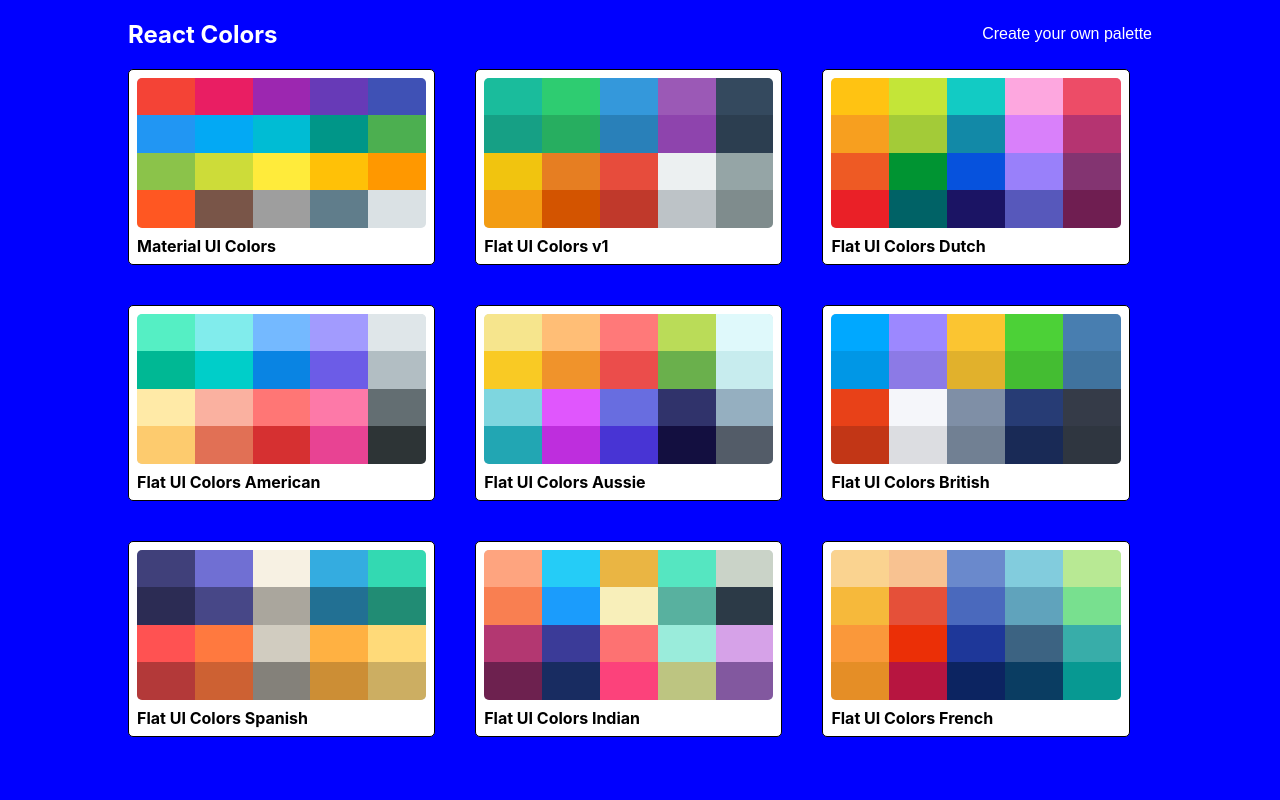
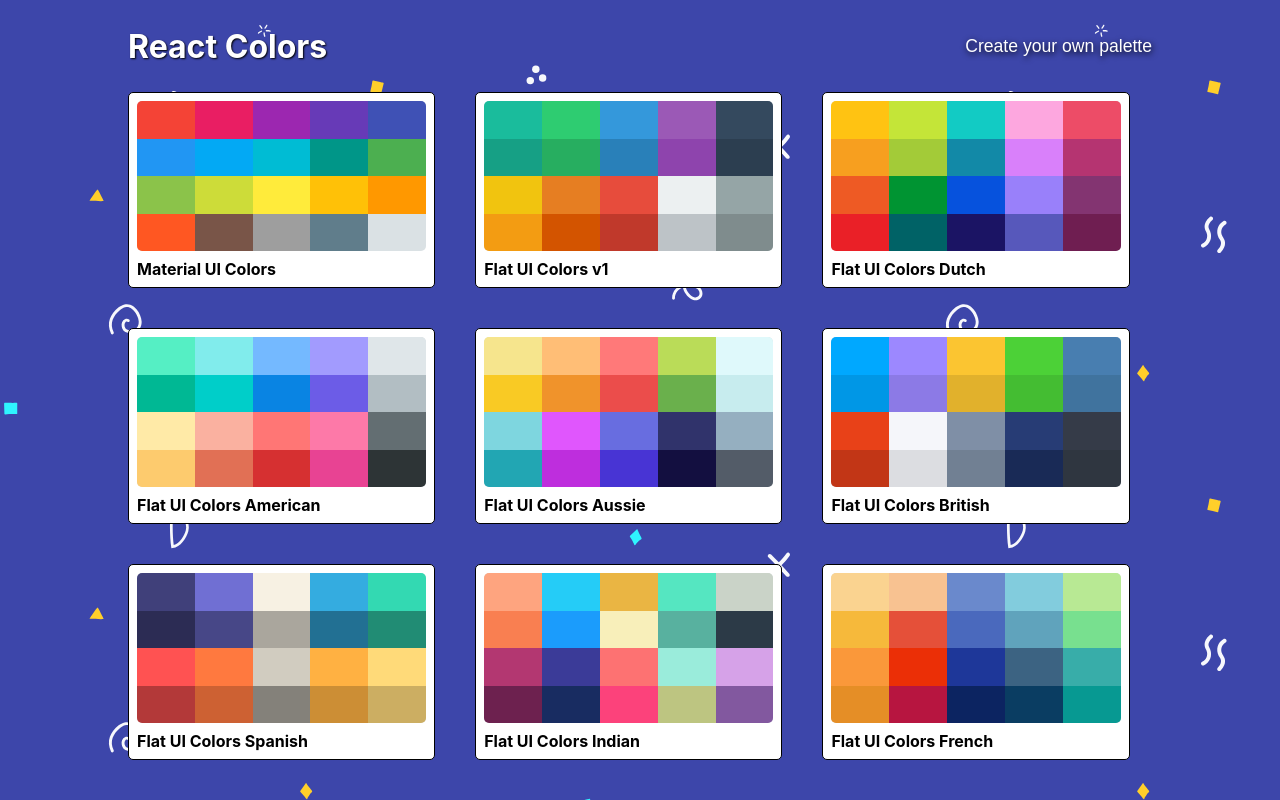
Before and after one commit to NimajF/Colors-App, a React (Create React App) app: page / in a window 1280 px wide. Built offline with nearby package versions, Linux system fonts and the light colour scheme.

Commit message:
Add background SVG to PaletteList

```diff
--- a/src/PaletteList.js
+++ b/src/PaletteList.js
@@ -15,8 +15,8 @@
         <div className={classes.root} >
             <div className={classes.container} >
                 <nav className={classes.nav} >
-                    <h1>React Colors</h1>
-                    <Link to={`/palette/new`}>Create your own palette</Link>
+                    <h1 className={classes.heading} >React Colors</h1>
+                    <Link  className={classes.paletteFormLink} to={`/palette/new`}>Create your own palette</Link>
                 </nav>
                 <div className={classes.palettes} >
                     {palettes.map(palette => (
--- a/src/styles/PaletteListStyles.js
+++ b/src/styles/PaletteListStyles.js
@@ -1,13 +1,29 @@
 import media from "./sizes"
-
+import bg from "./bg.svg"
 const styles = {
     root: {
-        backgroundColor: "blue",
         height: "100vh",
         display: "flex",
         alignItems: "flex-start",
-        justifyContent: "center"
-
+        justifyContent: "center",
+        backgroundColor: "#3D46AA",
+        backgroundImage: `url(${bg})`,
+        backgroundAttachment: "fixed",
+        /* background by SVGBackgrounds.com */
+        overflow: "scroll"
+    },
+    heading: {
+        fontSize: "2rem",
+        textShadow: "1px 1px 2px black"
+    },
+    paletteFormLink: {
+        fontSize: "1.1rem",
+        textShadow: "1px 2px 6px black",
+        transition: "transform .2s ease-in-out",
+        "&:hover": {
+            transform: "scale(1.01)",
+            color: "white",
+        }
     },
     container: {
         width: "50%",
@@ -45,7 +61,7 @@
         },
         [media.down("xs")]: {
             gridTemplateColumns: "repeat(1, 100%)",
-            gridGap: "1rem"
+            gridGap: "1.4rem"
         },
 
     }
```
Also changed, not shown: src/styles/bg.svg (added).
